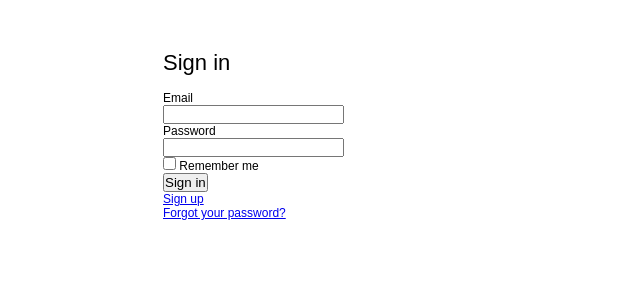
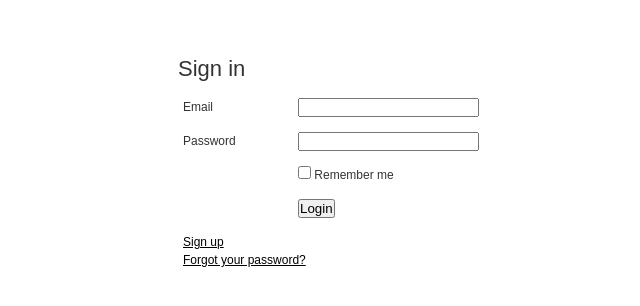
Before and after one commit to oreofish/redidea, a Rails app: page /users/sign_in in a window 1280 px wide. Shown: the top 306 px of the page, without its empty margins (227-867 px from the left). Run offline with Rails 7, Linux system fonts and the light colour scheme; style sheets or scripts are compiled from the project's sources; parts of the project's set-up code (start-up, migrations or seed data) failed here and were passed over; some libraries are stand-ins or nearby versions.

Commit message:
pretty login/signup/edit pages

```diff
--- a/app/views/devise/registrations/edit.html.erb
+++ b/app/views/devise/registrations/edit.html.erb
@@ -1,4 +1,6 @@
+<div class='block' id='block-signup'>
 <h2>Edit <%= resource_name.to_s.humanize %></h2>
+<div class='content'>
 
 <%= form_for(resource, :as => resource_name, :url => registration_path(resource_name), :html => { :method => :put }) do |f| %>
   <%= devise_error_messages! %>
@@ -23,3 +25,5 @@
 <p>Unhappy? <%= link_to "Cancel my account", registration_path(resource_name), :confirm => "Are you sure?", :method => :delete %>.</p>
 
 <%= link_to "Back", :back %>
+</div>
+</div>
--- a/app/views/devise/sessions/new.html.erb
+++ b/app/views/devise/sessions/new.html.erb
@@ -1,17 +1,30 @@
-<h2>Sign in</h2>
+<div class='block' id='block-login'>
+  <h2>Sign in</h2>
+  <div class='content login'>
+    <%= form_for(resource, :as => resource_name, :url => session_path(resource_name), :html => { :class => "form login" }) do |f| %>
+    <div class='group wat-cf'>
+      <div class='left'><%= f.label :email %></div>
+      <div class='right'><%= f.email_field :email %></div>
+    </div>
 
-<%= form_for(resource, :as => resource_name, :url => session_path(resource_name)) do |f| %>
-  <div><%= f.label :email %><br />
-  <%= f.email_field :email %></div>
+    <div class='group wat-cf'>
+      <div class='left'><%= f.label :password %></div>
+      <div class='right'><%= f.password_field :password %></div>
+    </div>
 
-  <div><%= f.label :password %><br />
-  <%= f.password_field :password %></div>
+    <% if devise_mapping.rememberable? -%>
+    <div class='group wat-cf'>
+      <div class='right'><%= f.check_box :remember_me %> <%= f.label :remember_me %></div>
+    </div>
+    <% end -%>
 
-  <% if devise_mapping.rememberable? -%>
-    <div><%= f.check_box :remember_me %> <%= f.label :remember_me %></div>
-  <% end -%>
+    <div class='group wat-cf'>
+      <div class='right'><%= f.submit "Login" %></div>
+    </div>
+    <% end %>
 
-  <div><%= f.submit "Sign in" %></div>
-<% end %>
-
-<%= render :partial => "devise/shared/links" %>
+    <div class='group wat-cf'>
+      <%= render :partial => "devise/shared/links" %>
+    </div>
+  </div>
+</div>
--- a/app/views/layouts/sign.html.erb
+++ b/app/views/layouts/sign.html.erb
@@ -2,8 +2,10 @@
 <html>
 <head>
   <title>Red Idea</title>
-  <%= stylesheet_link_tag "web_app_theme" %>
-  <%= csrf_meta_tag %>
+  <%= stylesheet_link_tag 'web_app_theme' %>
+  <%= stylesheet_link_tag    "application" %>
+  <%= javascript_include_tag "application" %>
+  <%= csrf_meta_tags %>
 </head>
 <body>
   <div id="container">
```
Also changed, not shown: app/views/devise/registrations/new.html.erb (+19 -5 lines), app/views/ideas/index.html.erb (+14 -2 lines), app/views/layouts/application.html.erb (+14 -12 lines).
